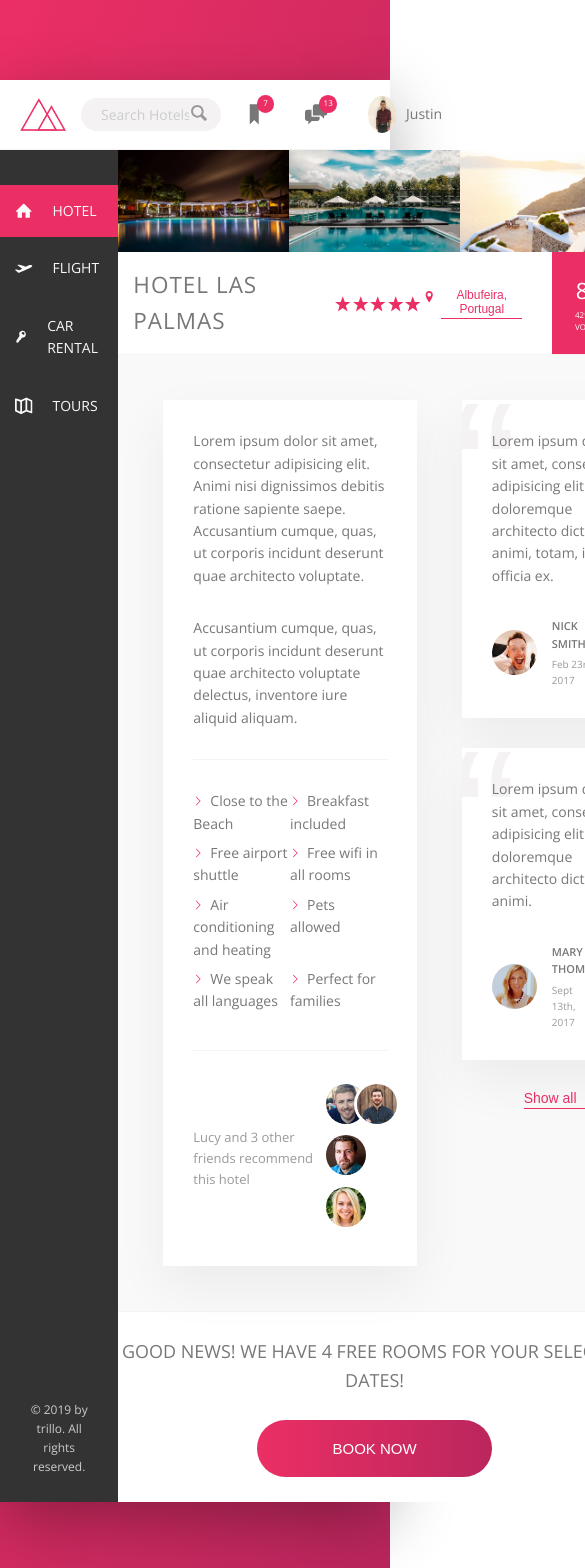
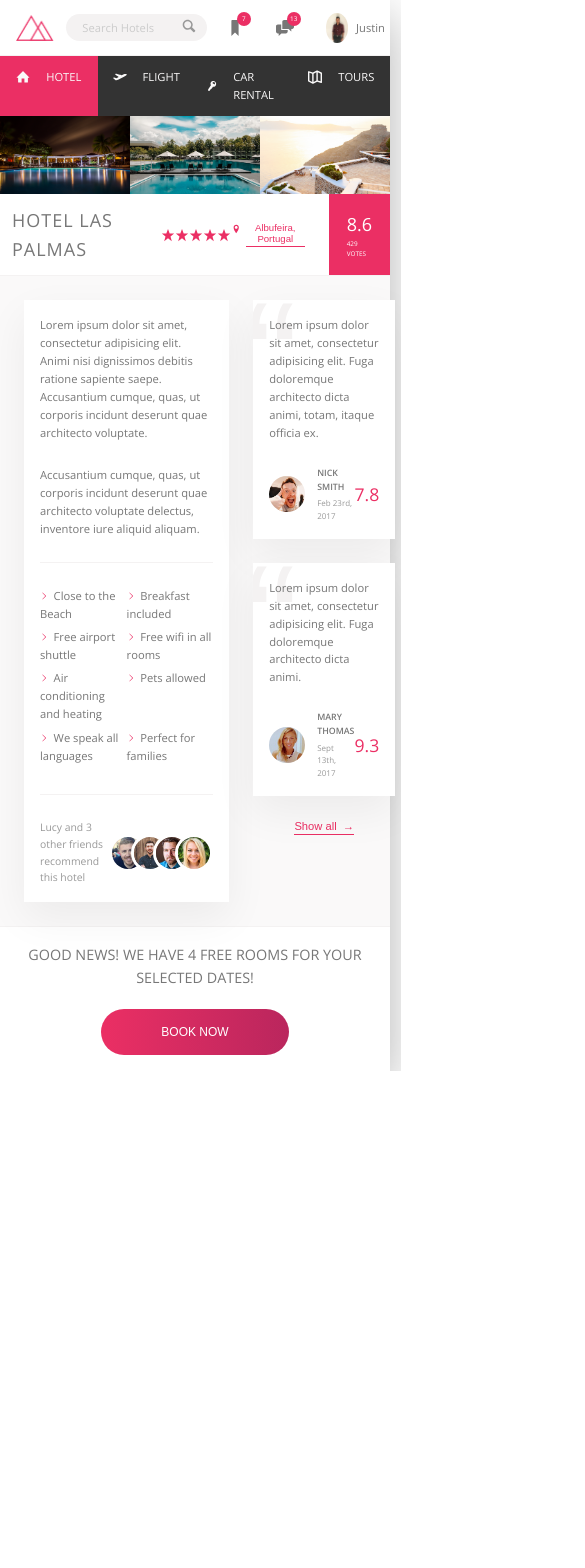
Before and after one commit to Justin-Singh125125/react-trillo-project-flexbox, a React (Create React App) app: page / in a window 390 px wide. Shown: the top 1568 px of the page, 585 px wide, since content can reach past the window. After the commit the page ends 1071 px from the top, so only its background shows below. Built offline with nearby package versions, Linux system fonts and the light colour scheme.

Commit message:
Writing Media Queries - Part 1

```diff
--- a/src/abstracts/variables.scss
+++ b/src/abstracts/variables.scss
@@ -18,3 +18,8 @@
 
 //border bottom
 $line: 1px solid $color-grey-light-2;
+
+//media query breakpoints
+$bp-largest: 75em;
+$bp-large: 68.75em;
+$bp-medium: 56.75em;
--- a/src/base/base.scss
+++ b/src/base/base.scss
@@ -18,6 +18,10 @@
     //1 rem = 10px
     //16 px is the default font size
     font-size: 62.5%;
+
+    @media only screen and (max-width: $bp-large){
+        font-size: 50%;
+    }
 }
 body{
     font-family: 'Open sans', sans-serif;
--- a/src/layout/Container/styles.scss
+++ b/src/layout/Container/styles.scss
@@ -4,4 +4,11 @@
     background-color: $color-grey-light-1;
     box-shadow: $shadow-dark;
     min-height: 50rem;
+
+
+    @media only screen and (max-width: $bp-largest){
+        margin: 0;
+        max-width: 100%;
+        width: 100%;
+    }
 }
--- a/src/layout/Content/styles.scss
+++ b/src/layout/Content/styles.scss
@@ -1,3 +1,8 @@
 .content{
     display: flex;
+
+
+    @media only screen and (max-width: $bp-medium){
+        flex-direction: column;
+    }
 }
--- a/src/layout/Description/styles.scss
+++ b/src/layout/Description/styles.scss
@@ -4,4 +4,10 @@
     padding: 3rem;
     flex: 0 0 60%;
     margin-right: 4.5rem;
+
+
+    @media only screen and (max-width: $bp-medium){
+        padding: 2rem;
+        margin-right: 3rem;
+    }
 }
--- a/src/layout/Detail/styles.scss
+++ b/src/layout/Detail/styles.scss
@@ -4,4 +4,10 @@
     padding: 4.5rem;
     background-color: $color-grey-light-1;
     border-bottom: $line;
+
+
+
+    @media only screen and (max-width: $bp-medium){
+        padding: 3rem;
+    }
 }
--- a/src/main-components/Copyright/styles.scss
+++ b/src/main-components/Copyright/styles.scss
@@ -4,4 +4,9 @@
     text-align: center;
     padding: 2.5rem;
 
+
+    @media only screen and (max-width: $bp-medium){
+        display: none;
+    }
+
 }
--- a/src/main-components/Cta/styles.scss
+++ b/src/main-components/Cta/styles.scss
@@ -1,6 +1,10 @@
 .cta{
     padding: 2.5rem 0;
     text-align: center;
+
+    @media only screen and (max-width: $bp-medium){
+        padding: 2rem 0;
+     }
 
     &__book-now{
         font-size: 1.8rem;
--- a/src/main-components/Recommend/styles.scss
+++ b/src/main-components/Recommend/styles.scss
@@ -9,6 +9,10 @@
         margin-right: auto;
     }
 
+    &__friends{
+        display: flex;
+    }
+
     &__photo{
 
         box-sizing: content-box;
@@ -17,7 +21,7 @@
         border-radius: 50%;
         border: 3px solid white;
         &:not(:last-child){
-            margin-right: -1.5rem;
+            margin-right: -2rem;
         }
     }
 }
--- a/src/main-components/Review/styles.scss
+++ b/src/main-components/Review/styles.scss
@@ -58,4 +58,9 @@
         font-family: sans-serif;
         z-index: 1;
     }
+
+    @media only screen and (max-width: $bp-medium){
+       padding: 2rem;
+       margin-bottom: 3rem;
+    }
 }
--- a/src/main-components/Side-Navbar/styles.scss
+++ b/src/main-components/Side-Navbar/styles.scss
@@ -4,11 +4,25 @@
     list-style: none;
     margin-top: 3.5rem;
 
+
+    @media only screen and (max-width: $bp-medium){
+        display: flex;
+        margin: 0;
+    }
+
     &__item{
         position: relative;
 
         &:not(:last-child){
             margin-bottom: .5rem;
+
+            @media only screen and (max-width: $bp-medium){
+                margin-bottom: 0;
+              }
+        }
+
+        @media only screen and (max-width: $bp-medium){
+          flex: 1;
         }
     }
 
@@ -51,6 +65,10 @@
         align-items: center;
         position: relative;
         z-index: 99;
+
+        @media only screen and (max-width: $bp-medium){
+            justify-content: center;
+          }
     }
     &__icon{
         width: 1.75rem;
```
